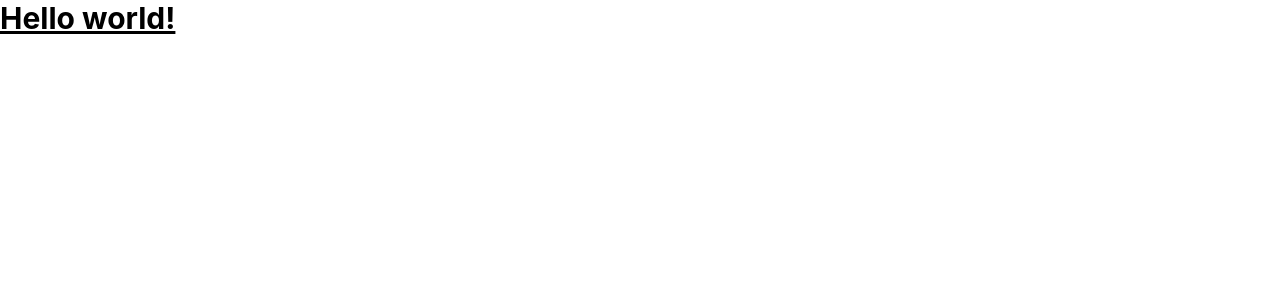
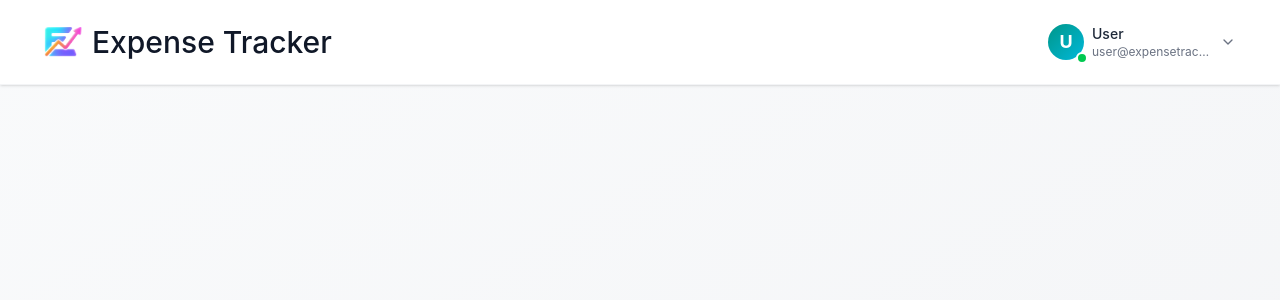
Before and after one commit to Sovan-07/ExpenseTracker, a React (Vite) app in the folder frontend/: page / in a window 1280 px wide. Shown: the top 300 px of the page. Built offline with nearby package versions, Linux system fonts and the light colour scheme; no server answers.

Commit message:
navbar added

```diff
--- a/frontend/package.json
+++ b/frontend/package.json
@@ -11,9 +11,11 @@
   },
   "dependencies": {
     "@tailwindcss/vite": "^4.2.1",
+    "axios": "^1.14.0",
     "lucide-react": "^0.577.0",
     "react": "^19.1.1",
     "react-dom": "^19.1.1",
+    "react-router-dom": "^7.13.1",
     "tailwindcss": "^4.2.1"
   },
   "devDependencies": {
--- a/frontend/src/App.jsx
+++ b/frontend/src/App.jsx
@@ -1,10 +1,36 @@
+import { Route, Routes, useNavigate } from "react-router-dom"
+import Layout from "./components/Layout"
+import Dashboard from "./pages/Dashboard"
+import { useState } from "react"
 
 function App() {
+  const [user, setUser] = useState(null);
+  const [token , setToken] = useState(null);
+  const navigate = useNavigate();
+  const clearAuth = ()=>{
+    try {
+      localStorage.removeItem("user");
+      localStorage.removeItem("token");
+      sessionStorage.removeItem("user");
+      sessionStorage.removeItem("token");
+    }
+    catch(e) {
+      console.error('clearAuth Error: ' , e)
+    }
+    setUser(null);
+    setToken(null);
+  }
+  const onLogout = ()=>{
+    clearAuth();
+    navigate('/login');
+  }
   return (
     <>
-      <h1 class="text-3xl font-bold underline">
-         Hello world!
-      </h1>
+      <Routes>
+        <Route element={<Layout onLogout={onLogout} user = {user} />}>
+          <Route path="/" element={<Dashboard/>}/>
+        </Route>
+      </Routes>
     </>
   )
 }
--- /dev/null
+++ b/frontend/src/components/Layout.jsx
@@ -0,0 +1,13 @@
+import React from 'react'
+import {styles} from '../assets/dummyStyles'
+import Navbar from './Navbar'
+
+const Layout = ({onLogout , user}) => {
+  return (
+    <div className={styles.layout.root}>
+      <Navbar user={user} onLogout={onLogout}/>
+    </div>
+  )
+}
+
+export default Layout
--- /dev/null
+++ b/frontend/src/components/Navbar.jsx
@@ -0,0 +1,129 @@
+import React, { useEffect, useRef, useState } from 'react'
+import { navbarStyles } from '../assets/dummyStyles'
+import { useNavigate } from 'react-router-dom'
+import img1 from '../assets/logo.png'
+import {ChevronDown, LogOut, User} from 'lucide-react'
+import axios from 'axios'
+
+const BACKEND_URL = `${import.meta.env.VITE_BACKEND_URL}api`;
+const Navbar = ({user:propUser , onLogout}) => {
+    const navigate = useNavigate();
+    const menuRef = useRef();
+    const [menuOpen , setMenuOpen] = useState(false);
+    const user = propUser || {
+        name : "",
+        email :"",
+    }
+    //to fetch the data from server
+    useEffect(()=>{
+        const fetchUserData = async () => {
+            try {
+                const token = localStorage.getItem("token")
+                if(!token) return ;
+
+                const response = await axios.get(`${BACKEND_URL}/user/me` , {
+                    headers:{Authorization : `Bearer ${token}`}
+                });
+                const userData = response.data.user||response.data;
+                setUser(userData);
+            } catch (e) {
+                console.error("Failed to load profile" , e)
+            }
+        };
+        if(!propUser) {
+            fetchUserData();
+        }
+    },[propUser]);
+    const toggleMenu = ()=> setMenuOpen((prev)=> !prev)
+
+    const handleLogout = ()=> {
+        setMenuOpen(false);
+        localStorage.removeItem('token');
+        onLogout?.();
+        navigate("/login");
+    }
+    //closes the toggle menu if click outside
+    useEffect(() => {
+    const handleClickOutside = (e) => {
+      if (menuRef.current && !menuRef.current.contains(e.target)) {
+        setMenuOpen(false);
+      }
+    };
+
+    document.addEventListener("mousedown", handleClickOutside);
+    return () => document.removeEventListener("mousedown", handleClickOutside);
+  }, []);
+    return (
+        <header className={navbarStyles.header}>
+            <div className={navbarStyles.container}>
+                {/*logo */}
+                <div onClick={()=>navigate("/")}
+                    className={navbarStyles.logoContainer}>
+                    <div className={navbarStyles.logoImage}>
+                        <img src={img1} alt="logo" />
+                    </div>
+                    <span className={navbarStyles.logoText}>Expense Tracker</span>
+                </div>
+                {/* if the user is present */}
+                {user && (
+                    <div className={navbarStyles.userContainer} ref={menuRef}>
+                        <button onClick={toggleMenu} className={navbarStyles.userButton}>
+                            <div className='relative'>
+                                <div className={navbarStyles.userAvatar}>
+                                    {user?.name?.[0]?.toUpperCase()||"U"}
+                                </div>
+                                <div className={navbarStyles.statusIndicator}></div>
+                            </div>
+                            <div className={navbarStyles.userTextContainer}>
+                                <p className={navbarStyles.userName}>{user?.name||"User"}</p>
+                                <p className={navbarStyles.userEmail}>{user?.email||"user@expensetracker.com"}</p>
+                            </div>
+                            <ChevronDown className={navbarStyles.chevronIcon(menuOpen)}/>
+                        </button>
+
+                        {/* dropdown menu  */}
+                        {menuOpen && (
+                            <div className={navbarStyles.dropdownMenu}>
+                                <div className={navbarStyles.dropdownHeader}>
+                                    <div className='flex items-center gap-3'>
+                                        <div className={navbarStyles.dropdownAvatar}>
+                                            {user?.name?.[0]?.toUpperCase()||"U"}
+                                        </div>
+                                        <div>
+                                            <div className={navbarStyles.dropdownName}>
+                                                {user?.name||"User"}
+                                            </div>
+                                            <div className={navbarStyles.dropdownEmail}>
+                                                {user?.email||"user@expensetracker.com"}
+                                            </div>
+                                        </div>
+                                    </div>
+                                </div>
+                                <div className={navbarStyles.menuItemContainer}>
+                                    <button
+                                        onClick={()=>{
+                                            setMenuOpen(false);
+                                            navigate("/profile");
+                                        }} className={navbarStyles.menuItem}
+                                    >
+                                        <User className='w-4 h-4'/>
+                                        <span>My profile</span>
+                                    </button>
+                                </div>
+                                <div className={navbarStyles.menuItemBorder}>
+                                    <button onClick={handleLogout} className={navbarStyles.logoutButton}>
+                                        <LogOut className='w-4 h-4'/>
+                                        <span>Log Out</span>
+                                    </button>
+
+                                </div>
+                            </div>
+                        )}
+                    </div>
+                )}
+            </div>
+        </header>
+    )
+}
+
+export default Navbar
--- a/frontend/src/main.jsx
+++ b/frontend/src/main.jsx
@@ -2,8 +2,11 @@
 import { createRoot } from 'react-dom/client'
 import './index.css'
 import App from './App.jsx'
+import {BrowserRouter} from 'react-router-dom'
 
 createRoot(document.getElementById('root')).render(
+    <BrowserRouter>
+        <App />
+    </BrowserRouter>
 
-    <App />
 )
--- /dev/null
+++ b/frontend/src/pages/Dashboard.jsx
@@ -0,0 +1,11 @@
+import React from 'react'
+
+const Dashboard = () => {
+  return (
+    <div>
+      Dashboard
+    </div>
+  )
+}
+
+export default Dashboard
```
Also changed, not shown: 2 other files (tests, documents, lock files or other folders).
